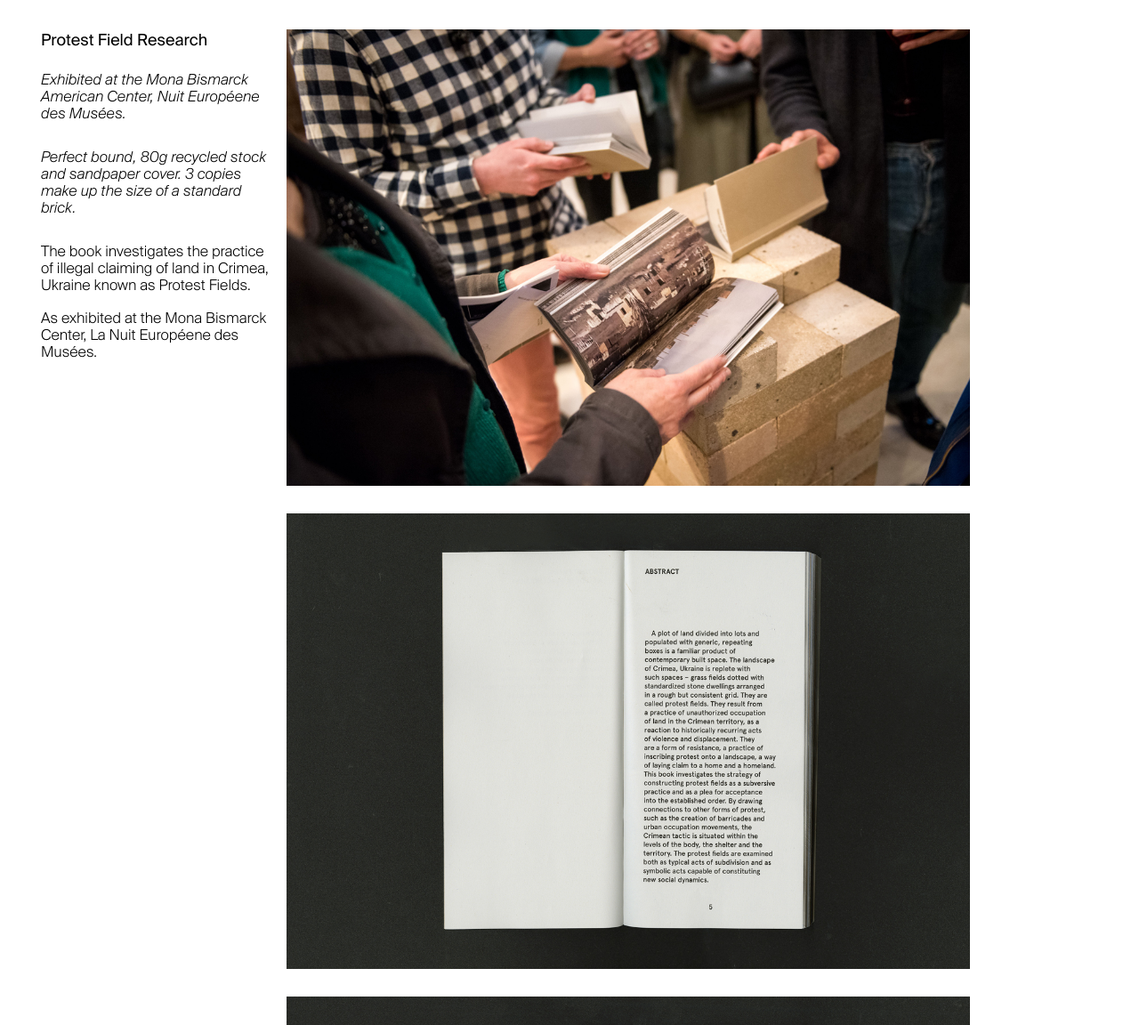
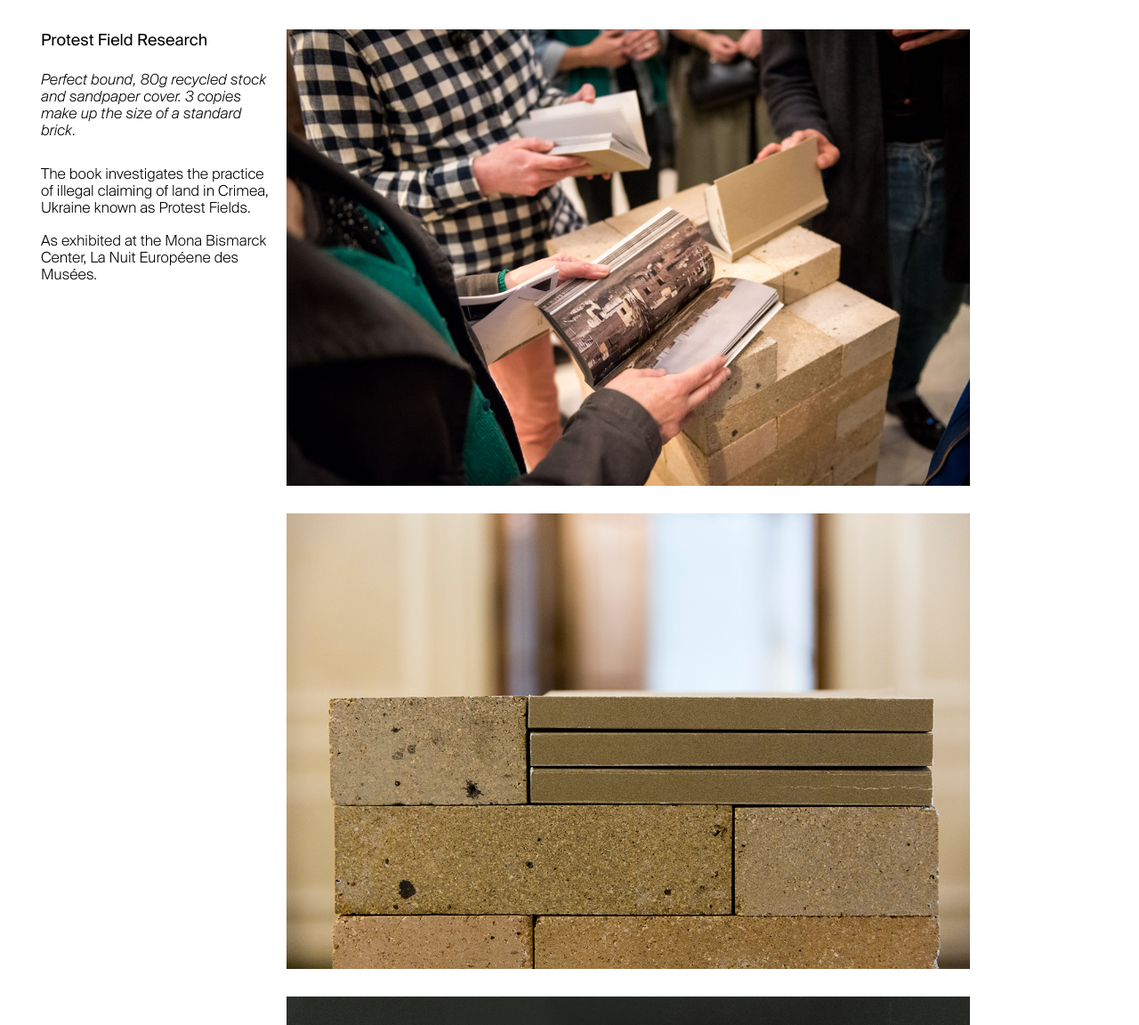
Before and after one commit to sonya-irsay/sonya-irsay.github.io, a plain HTML site: page protest_field_research.html in a window 1280 px wide. Shown: the part 77-1229 px from the top of the page at 89% size. Drawn offline with Linux system fonts and the light colour scheme.

Commit message:
add thesis book photo

```diff
--- a/protest_field_research.html
+++ b/protest_field_research.html
@@ -21,7 +21,6 @@
     <div class="column side">
       <div class="container">
         <h4>Protest Field Research</h4>
-        <h5>Exhibited at the Mona Bismarck American Center, Nuit Européene des Musées.</h5>
         <h5>Perfect bound, 80g recycled stock and sandpaper cover. 3 copies make up the size of a standard brick.</h5>
         <h3>
           The book investigates the practice of illegal claiming of land in Crimea, Ukraine known as Protest Fields.
@@ -35,6 +34,7 @@
     <div class="column middle">
       <ul style="list-style-type:none">
         <li class="singlework"><img class="nohover" src="imgs/thesis_book/3.jpg"></li>
+        <li class="singlework"><img class="nohover" src="imgs/thesis_book/10.jpg"></li>
         <li class="singlework"><img class="nohover" src="imgs/thesis_book/4.jpg"></li>
         <li class="singlework"><img class="nohover" src="imgs/thesis_book/8.jpg"></li>
         <li class="singlework"><img class="nohover" src="imgs/thesis_book/9.jpg"></li>
```
Also changed, not shown: imgs/thesis_book/10.jpg (added).
